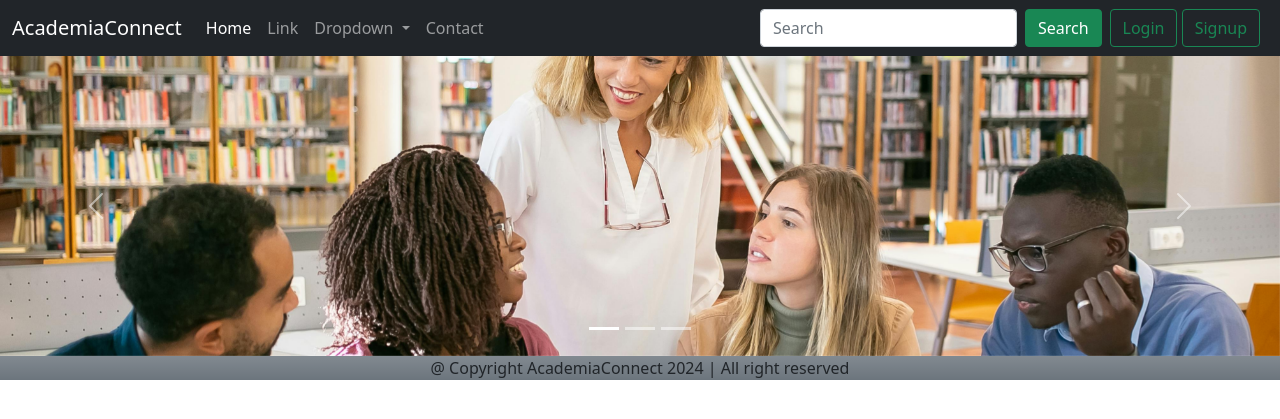
After one commit to mahfuzhasanreza/academia_connect, a PHP site: page / in a window 1280 px wide. The commit adds this page. Shown: the top 419 px of the page. Run offline with PHP 8.4, Linux system fonts and the light colour scheme.

Commit message:
add all files

```diff
--- /dev/null
+++ b/index.php
@@ -0,0 +1,73 @@
+<!doctype html>
+<html lang="en">
+
+<head>
+    <!-- Required meta tags -->
+    <meta charset="utf-8">
+    <meta name="viewport" content="width=device-width, initial-scale=1">
+
+    <!-- Bootstrap CSS -->
+    <link href="https://cdn.jsdelivr.net/npm/bootstrap@5.0.2/dist/css/bootstrap.min.css" rel="stylesheet"
+        integrity="sha384-EVSTQN3/azprG1Anm3QDgpJLIm9Nao0Yz1ztcQTwFspd3yD65VohhpuuCOmLASjC" crossorigin="anonymous">
+
+    <title>Academia Connect</title>
+</head>
+
+<body>
+
+    <?php include 'internals/_header.php'; ?>
+
+
+    <style>
+    .carousel-item img {
+        height: 300px; /* Set the height as desired */
+        width: 100%; /* Set the width to fill the entire container */
+        object-fit: cover; /* Maintain aspect ratio while covering the container */
+    }
+</style>
+    <!-- Slide 3 pictures start -->
+<div id="carouselExampleIndicators" class="carousel slide" data-bs-ride="carousel">
+  <div class="carousel-indicators">
+    <button type="button" data-bs-target="#carouselExampleIndicators" data-bs-slide-to="0" class="active" aria-current="true" aria-label="Slide 1"></button>
+    <button type="button" data-bs-target="#carouselExampleIndicators" data-bs-slide-to="1" aria-label="Slide 2"></button>
+    <button type="button" data-bs-target="#carouselExampleIndicators" data-bs-slide-to="2" aria-label="Slide 3"></button>
+  </div>
+  <div class="carousel-inner">
+    <div class="carousel-item active">
+      <img src="img/slide-1.jpg" class="d-block w-100" alt="...">
+    </div>
+    <div class="carousel-item">
+      <img src="img/slide-2.jpg" class="d-block w-100" alt="...">
+    </div>
+    <div class="carousel-item">
+      <img src="img/slide-3.jpg" class="d-block w-100" alt="...">
+    </div>
+  </div>
+  <button class="carousel-control-prev" type="button" data-bs-target="#carouselExampleIndicators" data-bs-slide="prev">
+    <span class="carousel-control-prev-icon" aria-hidden="true"></span>
+    <span class="visually-hidden">Previous</span>
+  </button>
+  <button class="carousel-control-next" type="button" data-bs-target="#carouselExampleIndicators" data-bs-slide="next">
+    <span class="carousel-control-next-icon" aria-hidden="true"></span>
+    <span class="visually-hidden">Next</span>
+  </button>
+</div>
+<!-- Slide 3 pictures end -->
+
+    <?php include 'internals/_footer.php'; ?>
+
+    <!-- Optional JavaScript; choose one of the two! -->
+
+    <!-- Option 1: Bootstrap Bundle with Popper -->
+    <script src="https://cdn.jsdelivr.net/npm/bootstrap@5.0.2/dist/js/bootstrap.bundle.min.js"
+        integrity="sha384-MrcW6ZMFYlzcLA8Nl+NtUVF0sA7MsXsP1UyJoMp4YLEuNSfAP+JcXn/tWtIaxVXM"
+        crossorigin="anonymous"></script>
+
+    <!-- Option 2: Separate Popper and Bootstrap JS -->
+    <!--
+    <script src="https://cdn.jsdelivr.net/npm/@popperjs/core@2.9.2/dist/umd/popper.min.js" integrity="sha384-IQsoLXl5PILFhosVNubq5LC7Qb9DXgDA9i+tQ8Zj3iwWAwPtgFTxbJ8NT4GN1R8p" crossorigin="anonymous"></script>
+    <script src="https://cdn.jsdelivr.net/npm/bootstrap@5.0.2/dist/js/bootstrap.min.js" integrity="sha384-cVKIPhGWiC2Al4u+LWgxfKTRIcfu0JTxR+EQDz/bgldoEyl4H0zUF0QKbrJ0EcQF" crossorigin="anonymous"></script>
+    -->
+</body>
+
+</html>
--- /dev/null
+++ b/internals/_footer.php
@@ -0,0 +1,3 @@
+<div class="container-fluid bg-secondary bg-gradient text-dark">
+    <p class="text-center">@ Copyright AcademiaConnect 2024 | All right reserved</p>
+</div>
--- /dev/null
+++ b/internals/_header.php
@@ -0,0 +1,54 @@
+<?php
+
+echo '<nav class="navbar navbar-expand-lg navbar-dark bg-dark">
+<div class="container-fluid">
+    <a class="navbar-brand" href="#">AcademiaConnect</a>
+    <button class="navbar-toggler" type="button" data-bs-toggle="collapse"
+        data-bs-target="#navbarSupportedContent" aria-controls="navbarSupportedContent" aria-expanded="false"
+        aria-label="Toggle navigation">
+        <span class="navbar-toggler-icon"></span>
+    </button>
+    <div class="collapse navbar-collapse" id="navbarSupportedContent">
+        <ul class="navbar-nav me-auto mb-2 mb-lg-0">
+            <li class="nav-item">
+                <a class="nav-link active" aria-current="page" href="#">Home</a>
+            </li>
+            <li class="nav-item">
+                <a class="nav-link" href="#">Link</a>
+            </li>
+            <li class="nav-item dropdown">
+                <a class="nav-link dropdown-toggle" href="#" id="navbarDropdown" role="button"
+                    data-bs-toggle="dropdown" aria-expanded="false">
+                    Dropdown
+                </a>
+                <ul class="dropdown-menu" aria-labelledby="navbarDropdown">
+                    <li><a class="dropdown-item" href="#">Action</a></li>
+                    <li><a class="dropdown-item" href="#">Another action</a></li>
+                    <li>
+                        <hr class="dropdown-divider">
+                    </li>
+                    <li><a class="dropdown-item" href="#">Something else here</a></li>
+                </ul>
+            </li>
+            <li class="nav-item">
+                <a class="nav-link" href="#" tabindex="-1">Contact</a>
+            </li>
+        </ul>
+        <form class="d-flex">
+            <input class="form-control me-2" type="search" placeholder="Search" aria-label="Search">
+            <button class="btn btn-success" type="submit">Search</button>
+        </form>
+        <div class="mx-2">
+            <button class="btn btn-outline-success"  data-bs-toggle="modal" data-bs-target="#loginModal">Login</button>
+            <button class="btn btn-outline-success"  data-bs-toggle="modal" data-bs-target="#signupModal">Signup</button>
+      </div>
+
+    </div>
+</div>
+</nav>
+';
+
+include 'internals/_loginModal.php';
+include 'internals/_signupModal.php';
+
+?>
--- /dev/null
+++ b/internals/_loginModal.php
@@ -0,0 +1,19 @@
+
+<!-- Modal -->
+<div class="modal fade" id="loginModal" tabindex="-1" aria-labelledby="loginModalLabel" aria-hidden="true">
+  <div class="modal-dialog">
+    <div class="modal-content">
+      <div class="modal-header">
+        <h5 class="modal-title" id="loginModalLabel">Login to AcademiaConnect</h5>
+        <button type="button" class="btn-close" data-bs-dismiss="modal" aria-label="Close"></button>
+      </div>
+      <div class="modal-body">
+        ...
+      </div>
+      <div class="modal-footer">
+        <button type="button" class="btn btn-secondary" data-bs-dismiss="modal">Close</button>
+        <button type="button" class="btn btn-primary">Save changes</button>
+      </div>
+    </div>
+  </div>
+</div>
--- /dev/null
+++ b/internals/_signupModal.php
@@ -0,0 +1,19 @@
+
+<!-- Modal -->
+<div class="modal fade" id="signupModal" tabindex="-1" aria-labelledby="signupModalLabel" aria-hidden="true">
+  <div class="modal-dialog">
+    <div class="modal-content">
+      <div class="modal-header">
+        <h5 class="modal-title" id="signupModalLabel">Signup for an AcademiaConnect account</h5>
+        <button type="button" class="btn-close" data-bs-dismiss="modal" aria-label="Close"></button>
+      </div>
+      <div class="modal-body">
+        ...
+      </div>
+      <div class="modal-footer">
+        <button type="button" class="btn btn-secondary" data-bs-dismiss="modal">Close</button>
+        <button type="button" class="btn btn-primary">Save changes</button>
+      </div>
+    </div>
+  </div>
+</div>
--- a/old_files/register.php
+++ b/old_files/register.php
@@ -1,3 +1,5 @@
+<!-- used on progress -->
+
 <?php
 session_start();
 if (isset($_SESSION["user"])) {
```
Also changed, not shown: internals/_dbconnect.php (added, +10 -0 lines), internals/temp.php (added, +46 -0 lines), img/slide-1.jpg (added), img/slide-2.jpg (added), img/slide-3.jpg (added).
